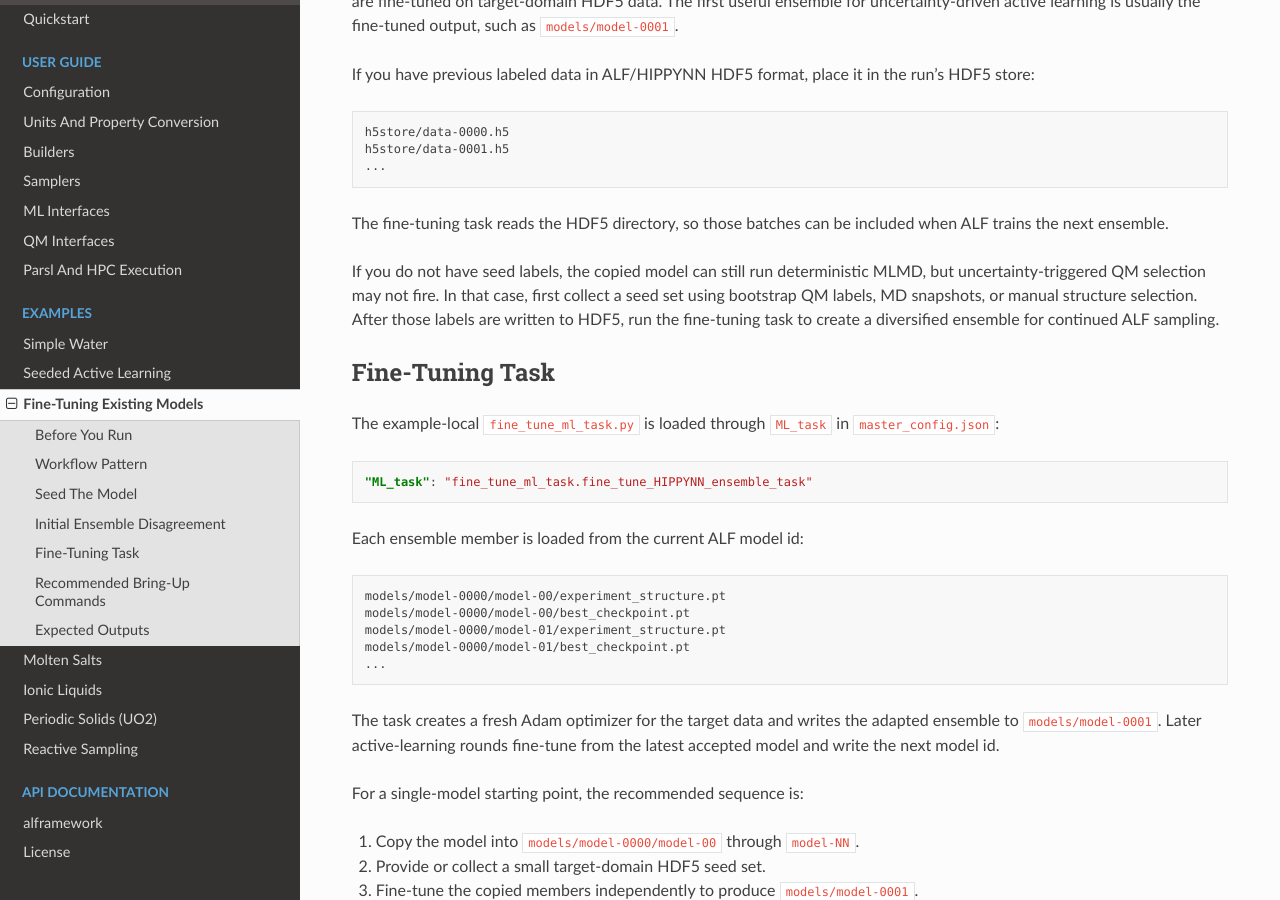
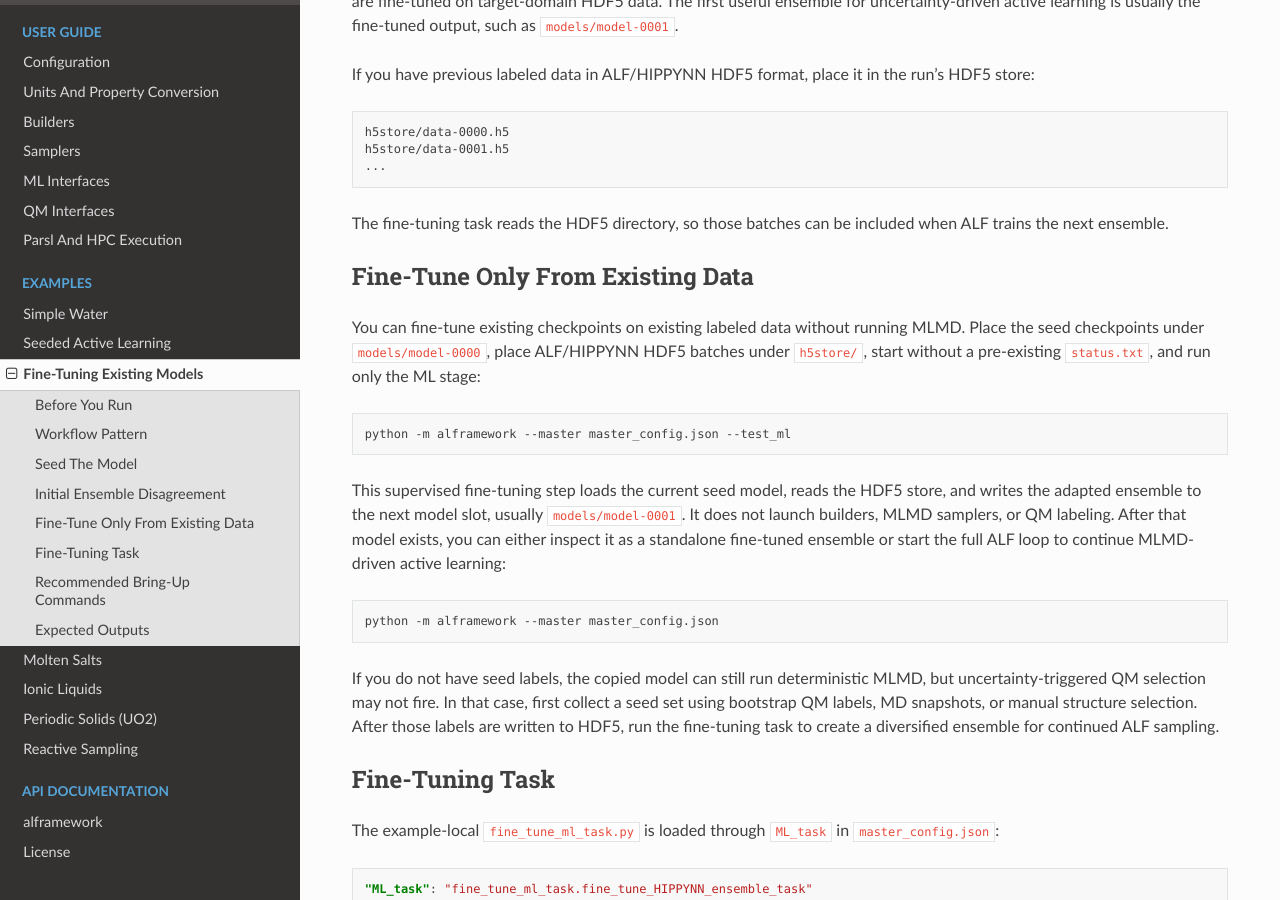
Before and after one commit to lanl/ALF, a Sphinx documentation site: the page built from docs/source/examples/fine_tuning.rst, in a window 1280 px wide and 900 px high, scrolled down 1941 px. Built offline with Sphinx 7.4.7 and the Read the Docs theme 3.1.0, drawn with Linux system fonts in a browser that asks for light colours; pages that are not in the unit, such as notebooks, are missing from menus.

Commit message:
added more detail to fine tuning example

```diff
--- a/docs/source/examples/fine_tuning.rst
+++ b/docs/source/examples/fine_tuning.rst
@@ -120,6 +120,29 @@ run's HDF5 store:
 The fine-tuning task reads the HDF5 directory, so those batches can be included
 when ALF trains the next ensemble.
 
+Fine-Tune Only From Existing Data
+---------------------------------
+
+You can fine-tune existing checkpoints on existing labeled data without running
+MLMD. Place the seed checkpoints under ``models/model-0000``, place ALF/HIPPYNN
+HDF5 batches under ``h5store/``, start without a pre-existing ``status.txt``,
+and run only the ML stage:
+
+.. code-block:: bash
+
+   python -m alframework --master master_config.json --test_ml
+
+This supervised fine-tuning step loads the current seed model, reads the HDF5
+store, and writes the adapted ensemble to the next model slot, usually
+``models/model-0001``. It does not launch builders, MLMD samplers, or QM
+labeling. After that model exists, you can either inspect it as a standalone
+fine-tuned ensemble or start the full ALF loop to continue MLMD-driven active
+learning:
+
+.. code-block:: bash
+
+   python -m alframework --master master_config.json
+
 If you do not have seed labels, the copied model can still run deterministic
 MLMD, but uncertainty-triggered QM selection may not fire. In that case, first
 collect a seed set using bootstrap QM labels, MD snapshots, or manual structure selection. After
```
Also changed, not shown: examples/fine_tuning/README.md.
